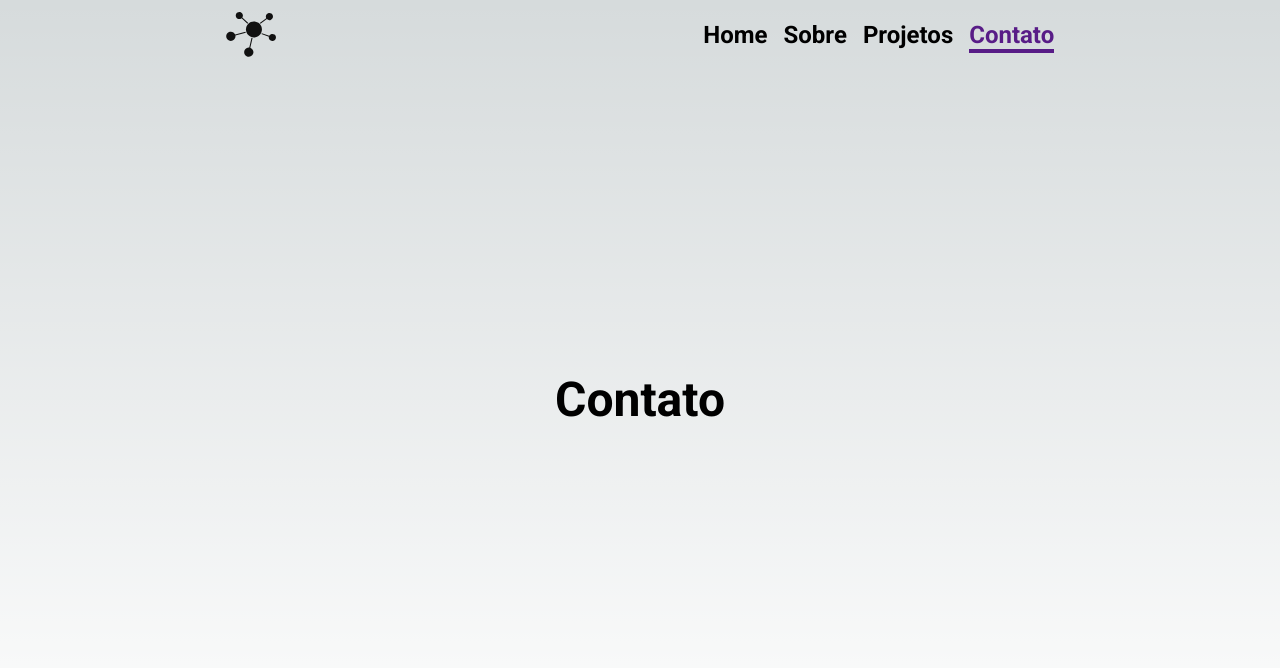
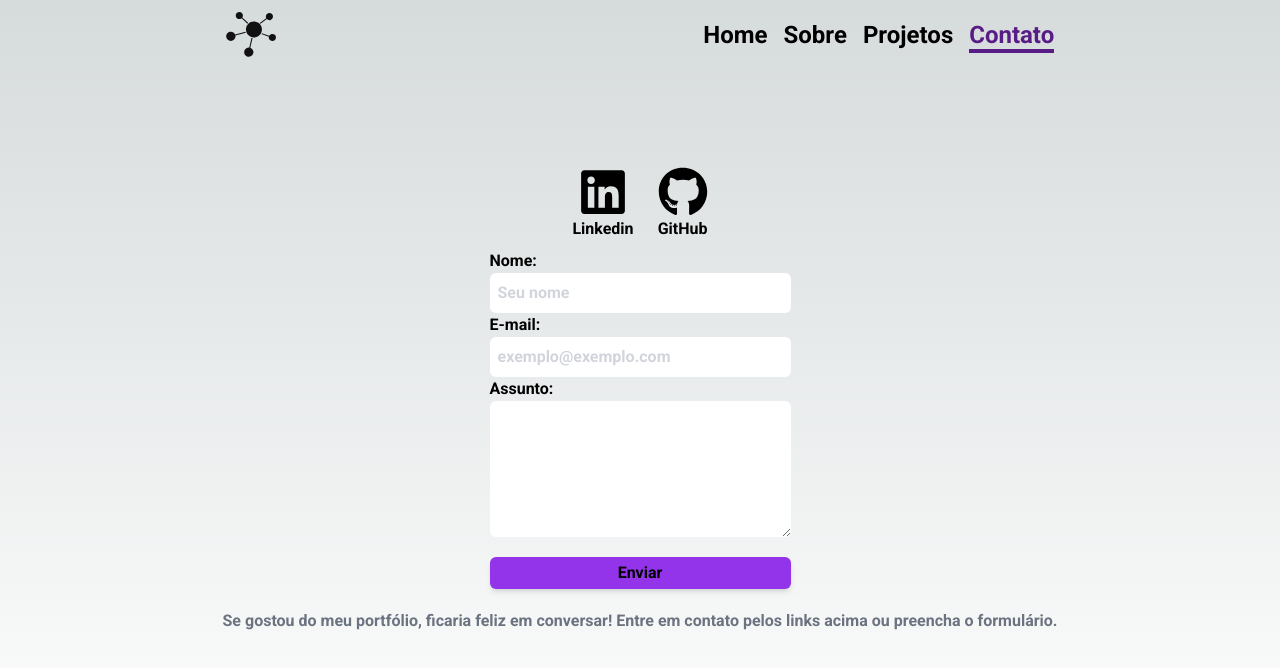
Before and after one commit to EmanoelSaraiva/portifolio, a Next.js app: page /contacts in a window 1280 px wide. Shown: the top 668 px of the page. Built offline with nearby package versions, Linux system fonts and the light colour scheme.

Commit message:
new page updated/contact forms

```diff
--- a/package.json
+++ b/package.json
@@ -9,6 +9,7 @@
     "lint": "next lint"
   },
   "dependencies": {
+    "@formspree/react": "^2.5.1",
     "next": "14.0.2",
     "react": "^18",
     "react-dom": "^18",
--- /dev/null
+++ b/src/components/cardcontato.tsx
@@ -0,0 +1,129 @@
+import { FaGithub, FaLinkedin } from "react-icons/fa";
+import { useForm, ValidationError } from "@formspree/react";
+
+export default function CardContact() {
+  const [state, handleSubmit] = useForm("xwkdjwlb");
+  if (state.succeeded) {
+    return (
+      <>
+        <section className="flex gap-6">
+          <section>
+            <a
+              href="https://www.linkedin.com/in/emanoel-saraiva/"
+              target="_blank"
+              className="flex flex-col items-center"
+            >
+              <FaLinkedin
+                className={"dark:invert hover:animate-pulse"}
+                size={50}
+              />
+              <span className="font-bold hover:border-b-purple-700 hover:border-b-2">
+                Linkedin
+              </span>
+            </a>
+          </section>
+          <section>
+            <a
+              href="https://github.com/EmanoelSaraiva"
+              target="_blank"
+              className="flex flex-col items-center"
+            >
+              <FaGithub
+                size={50}
+                className={"dark:invert hover:animate-pulse"}
+              />
+              <span className="font-bold hover:border-b-purple-700 hover:border-b-2">
+                GitHub
+              </span>
+            </a>
+          </section>
+        </section>
+        <h1>Obrigado por entrar em contato!</h1>
+      </>
+    );
+  }
+
+  return (
+    <>
+      <section className="flex gap-6">
+        <section>
+          <a
+            href="https://www.linkedin.com/in/emanoel-saraiva/"
+            target="_blank"
+            className="flex flex-col items-center"
+          >
+            <FaLinkedin
+              className={"dark:invert hover:animate-pulse"}
+              size={50}
+            />
+            <span className="font-bold hover:border-purple-700 hover:border-b-2">
+              Linkedin
+            </span>
+          </a>
+        </section>
+        <section>
+          <a
+            href="https://github.com/EmanoelSaraiva"
+            target="_blank"
+            className="flex flex-col items-center"
+          >
+            <FaGithub size={50} className={"dark:invert hover:animate-pulse"} />
+            <span className="font-bold hover:border-purple-700 hover:border-b-2">
+              GitHub
+            </span>
+          </a>
+        </section>
+      </section>
+      {/* Form de envio de mensagem */}
+      <form onSubmit={handleSubmit} className="flex flex-col">
+        <section className="flex flex-col">
+          <label htmlFor="name">Nome:</label>
+          <input
+            id="name"
+            type="text"
+            name="name"
+            className="rounded-md p-2 placeholder:text-gray-300"
+            placeholder="Seu nome"
+          />
+          <ValidationError prefix="Email" field="email" errors={state.errors} />
+        </section>
+
+        <section className="flex flex-col">
+          <label htmlFor="email">E-mail:</label>
+          <input
+            id="email"
+            type="email"
+            name="email"
+            className="rounded-md p-2 placeholder:text-gray-300"
+            placeholder="exemplo@exemplo.com"
+          />
+          <ValidationError prefix="Email" field="email" errors={state.errors} />
+        </section>
+
+        <section className="flex flex-col">
+          <label htmlFor="about">Assunto:</label>
+          <textarea
+            id="about"
+            name="about"
+            cols={30}
+            rows={5}
+            className="rounded-md p-2"
+          ></textarea>
+          <ValidationError prefix="Email" field="email" errors={state.errors} />
+        </section>
+
+        <button
+          type="submit"
+          disabled={state.submitting}
+          className="bg-purple-600 mt-5 p-1 rounded-md shadow-md hover:bg-purple-500"
+        >
+          Enviar
+        </button>
+      </form>
+      <p className="mt-3 text-center text-gray-500">
+        Se gostou do meu portfólio, ficaria feliz em conversar! Entre em contato
+        pelos links acima ou preencha o formulário.
+      </p>
+    </>
+  );
+}
--- a/src/pages/contacts.tsx
+++ b/src/pages/contacts.tsx
@@ -1,6 +1,6 @@
-import Image from "next/image";
 import { Roboto } from "next/font/google";
 import NavBar from "@/components/navbar";
+import CardContact from "@/components/cardcontato";
 
 const roboto = Roboto({
   subsets: ["latin"],
@@ -14,7 +14,7 @@ export default function Contacts() {
     >
       <NavBar />
 
-      <h1 className="text-5xl">Contato</h1>
+      <CardContact />
     </main>
   );
 }
```
Also changed, not shown: 1 other file (tests, documents, lock files or other folders).
